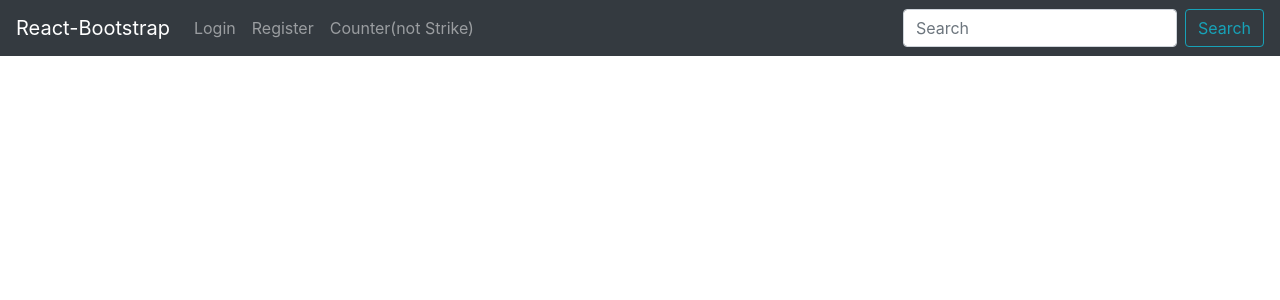
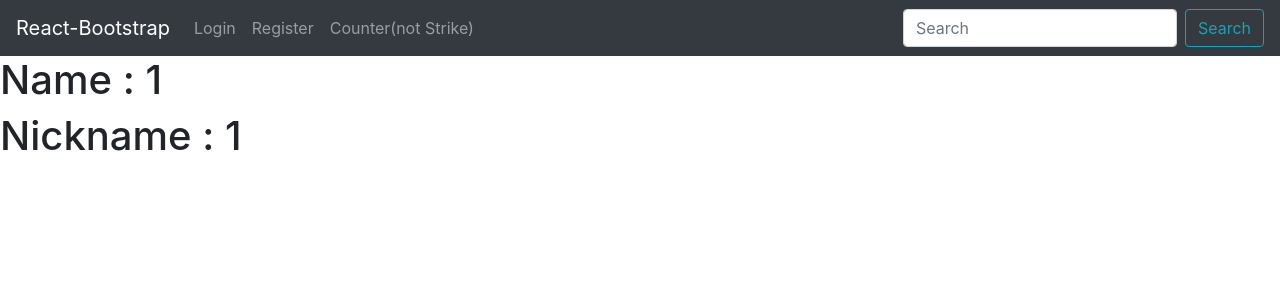
Before and after one commit to TheBossTH/numerical-react, a React (Create React App) app: page /1/1 in a window 1280 px wide. Shown: the top 300 px of the page. Built offline with nearby package versions, Linux system fonts and the light colour scheme.

Commit message:
homework: dynamic path 2 param

```diff
--- a/src/App.js
+++ b/src/App.js
@@ -18,7 +18,7 @@ function App() {
                 <Route path={'/counter'}>
                     <CounterPage />
                 </Route>
-                <Route path={'/:name,:nickname'}>
+                <Route path={'/:name/:nickname'}>
                     <DynamicPage />
                 </Route>
             </Switch>
```
